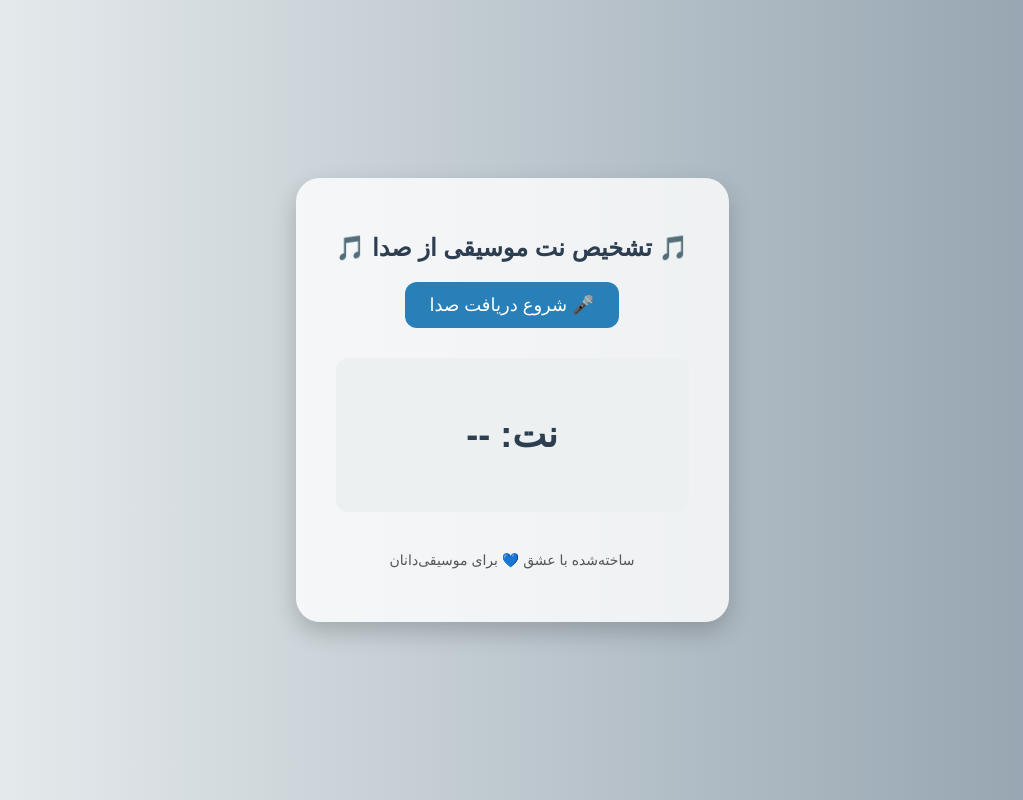
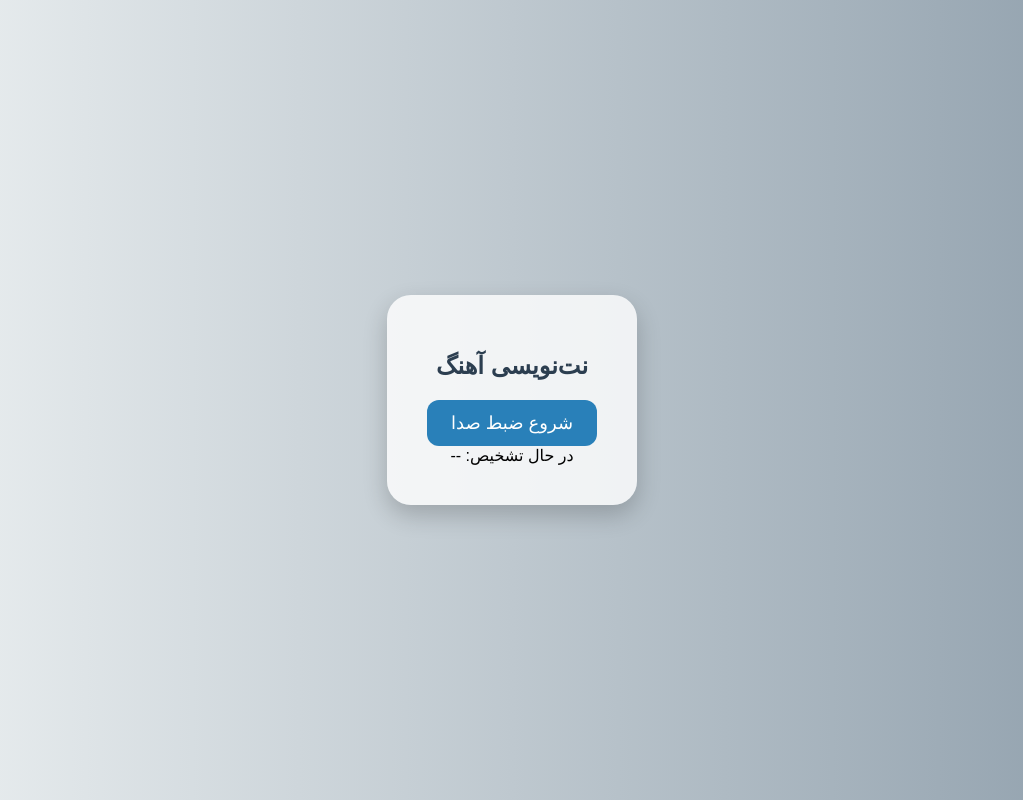
Before and after one commit to ilia55555/imusic, a plain HTML site: page index.html in a window 1280 px wide. Shown: the whole page, without its empty margins (128-1151 px from the left). Drawn offline with Linux system fonts and the light colour scheme.

Commit message:
Update index.html

```diff
--- a/index.html
+++ b/index.html
@@ -3,17 +3,15 @@
 <head>
   <meta charset="UTF-8" />
   <meta name="viewport" content="width=device-width, initial-scale=1.0"/>
-  <title>تشخیص نت موسیقی</title>
+  <title>نت‌نویسی آهنگ</title>
   <link rel="stylesheet" href="style.css" />
 </head>
 <body>
   <div class="container">
-    <h1>🎵 تشخیص نت موسیقی از صدا 🎵</h1>
-    <button onclick="start()">🎤 شروع دریافت صدا</button>
-    <div class="note-box">
-      <p id="note">نت: --</p>
-    </div>
-    <p class="footer">ساخته‌شده با عشق 💙 برای موسیقی‌دانان</p>
+    <h1>نت‌نویسی آهنگ</h1>
+    <button onclick="start()">شروع ضبط صدا</button>
+    <div id="live-note">در حال تشخیص: --</div>
+    <div class="note-log" id="note-log"></div>
   </div>
   <script src="script.js"></script>
 </body>
```
